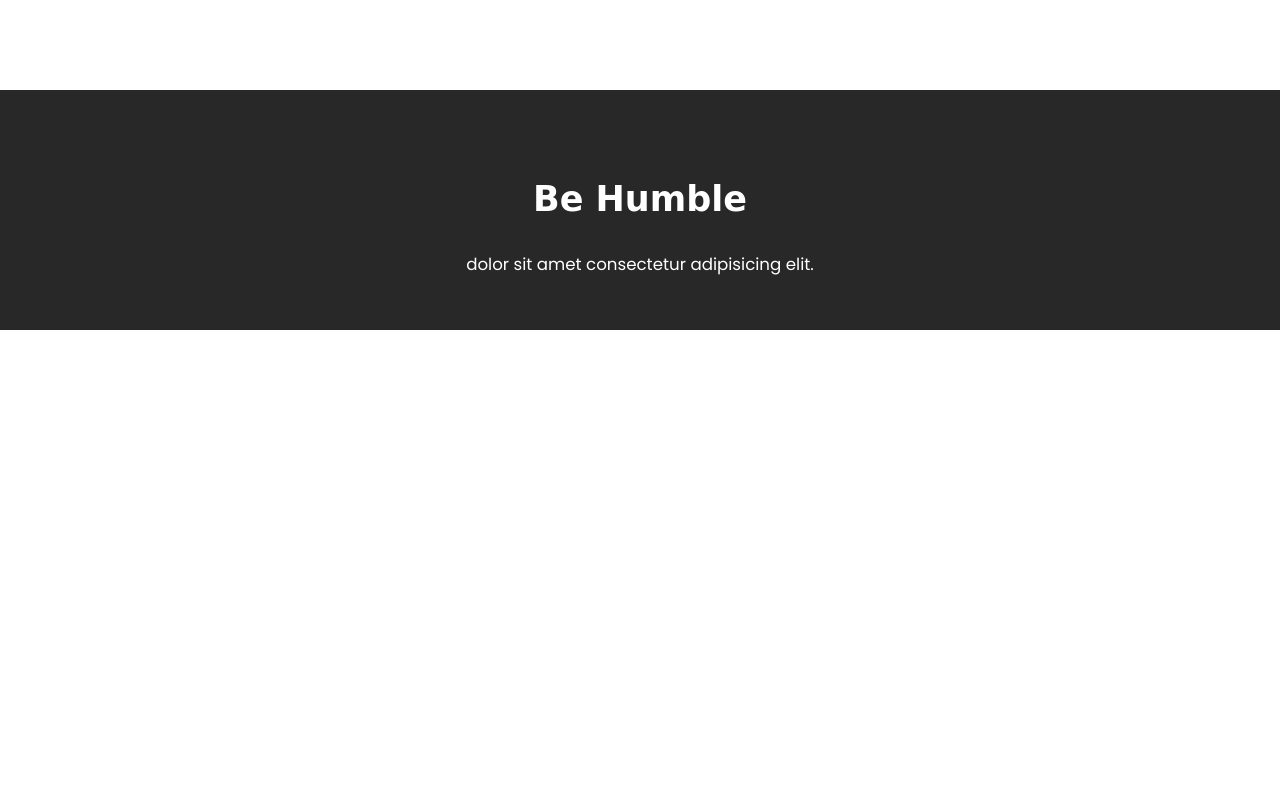
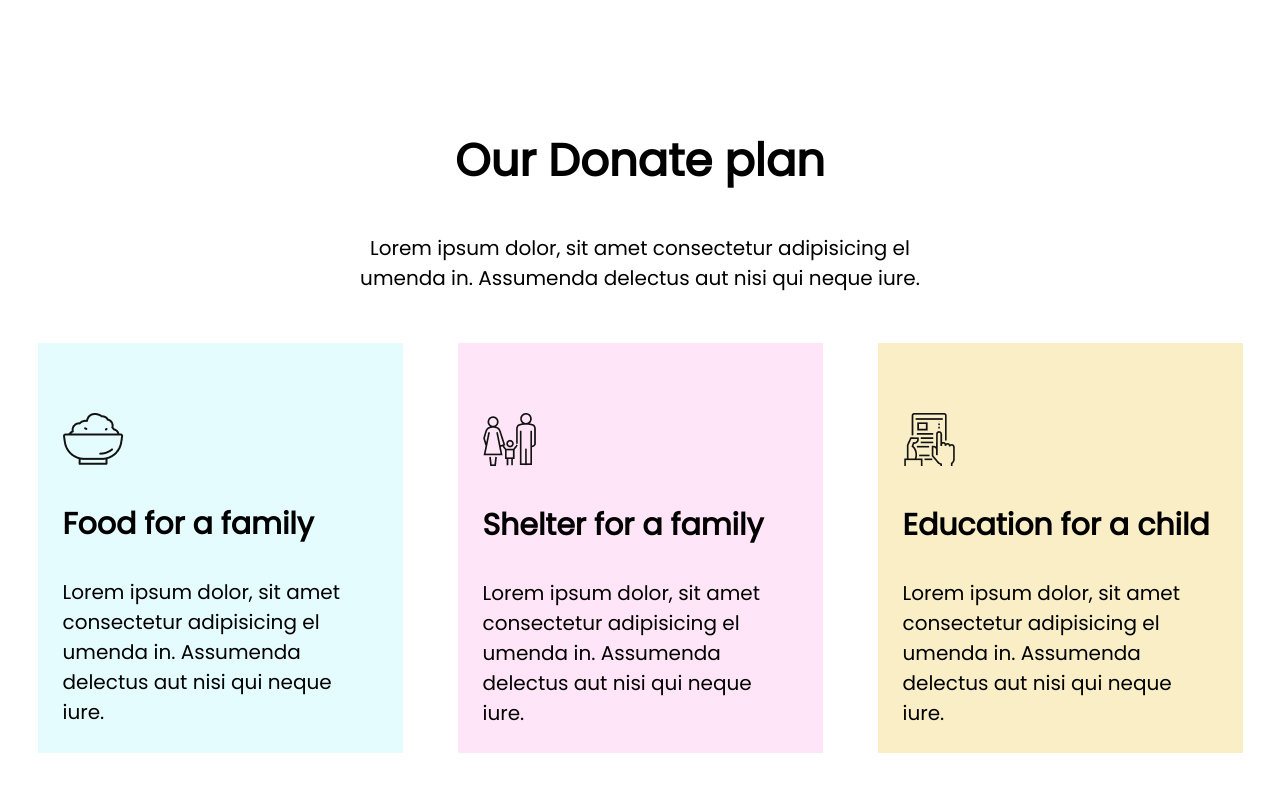
Before and after one commit to Bikash-Dev-Bk/flood-affected-help, a plain HTML site: page index.html in a window 1280 px wide. Shown: the part 1300-2100 px from the top of the page. Before the commit the page ends 1630 px from the top, so only its background shows below. Drawn offline with Linux system fonts and the light colour scheme.

Commit message:
donate plann added

```diff
--- a/index.html
+++ b/index.html
@@ -24,7 +24,7 @@
     </section>
 
     <section>
-        <div class="donate">
+        <div class="section-two">
             <div >
                 <h2>Donate Today</h2>
                 <p>Lorem ipsum dolor sit amet consectetur adipisicing elit. Doloribus consequuntur tenetur<br> dolorum nisi ipsam placeat perspiciatis est eum cumque impedit.</p>
@@ -33,7 +33,7 @@
                 <a href="" class="amount-btn">100tk</a>
                 <a href="" class="amount-btn">200tk</a>
                 <a href="" class="amount-btn">500tk</a>
-                <a href="" class="selected-amount">1000tk</a>
+                <a href="" class="selected-amount-btn">1000tk</a>
                 <a href="" class="amount-btn">5000tk</a>
 
             </div>
@@ -44,10 +44,38 @@
                 <a href="" class="donate-btn">Donate Now!</a>
             </div>
 
+        </div>
+    </section>
 
+    <section>
+        <div class="section-three">
+            <div class="section-three-header">
+                <h2>Our Donate plan</h2>
+                <p>Lorem ipsum dolor, sit amet consectetur adipisicing el<br>umenda in. Assumenda delectus aut nisi qui neque iure.</p>
+            </div>
+            <div class="container-flex">
+                <div class=" card card1">
+                    <img src="/icons/food.png" alt="Pic of one bowl of food">
+                    <h3>Food for a family</h3>
+                    <p>Lorem ipsum dolor, sit amet consectetur adipisicing el<br>umenda in. Assumenda delectus aut nisi qui neque iure.</p>
+
+                </div>
+
+                <div class="card card2">
+                    <img src="/icons/shelter.png" alt="pic of a family">
+                    <h3>Shelter for a family</h3>
+                    <p>Lorem ipsum dolor, sit amet consectetur adipisicing el<br>umenda in. Assumenda delectus aut nisi qui neque iure.</p>
+
+                </div>
+
+                <div class="card card3">
+                    <img src="/icons/Frame-1.png" alt="pic of books">
+                    <h3>Education for a child</h3>
+                    <p>Lorem ipsum dolor, sit amet consectetur adipisicing el<br>umenda in. Assumenda delectus aut nisi qui neque iure.</p>
+
+                </div>
+            </div>
         </div>
-
-
     </section>
 
 </body>
--- a/style.css
+++ b/style.css
@@ -38,7 +38,7 @@ p{
     margin-bottom: 50px;
 }
 
-.donate{
+.section-two{
     text-align: center;
     padding-top: 90px;
     height: 650px;
@@ -58,7 +58,7 @@ h2{
     font-size: 45px;
 }
 
-.selected-amount{
+.selected-amount-btn{
     text-decoration: none;
     color: rgb(223, 43, 43);
     background-color: rgb(247, 185, 185);
@@ -81,13 +81,45 @@ h2{
     text-align: center;
 }
 
+.section-three{
+    margin-bottom: 80px;
 
+}
 
+.section-three-header{
+    text-align: center;
 
+}
 
+.container-flex{
+    display: flex;
+    justify-content: space-around;
+    margin: 10px;
 
+}
 
+h3{
+    font-size: 30px;
+}
 
+.card{
+    width: 25%;
+    height: 270px;
+    padding: 70px 25px;
+
+}
+
+.card1{
+    background-color: rgb(229, 252, 255);
+}
+
+.card2{
+    background-color: rgb(255, 229, 247);
+}
+
+.card3{
+    background-color: rgb(249, 238, 198);
+}
 
 
 
```
